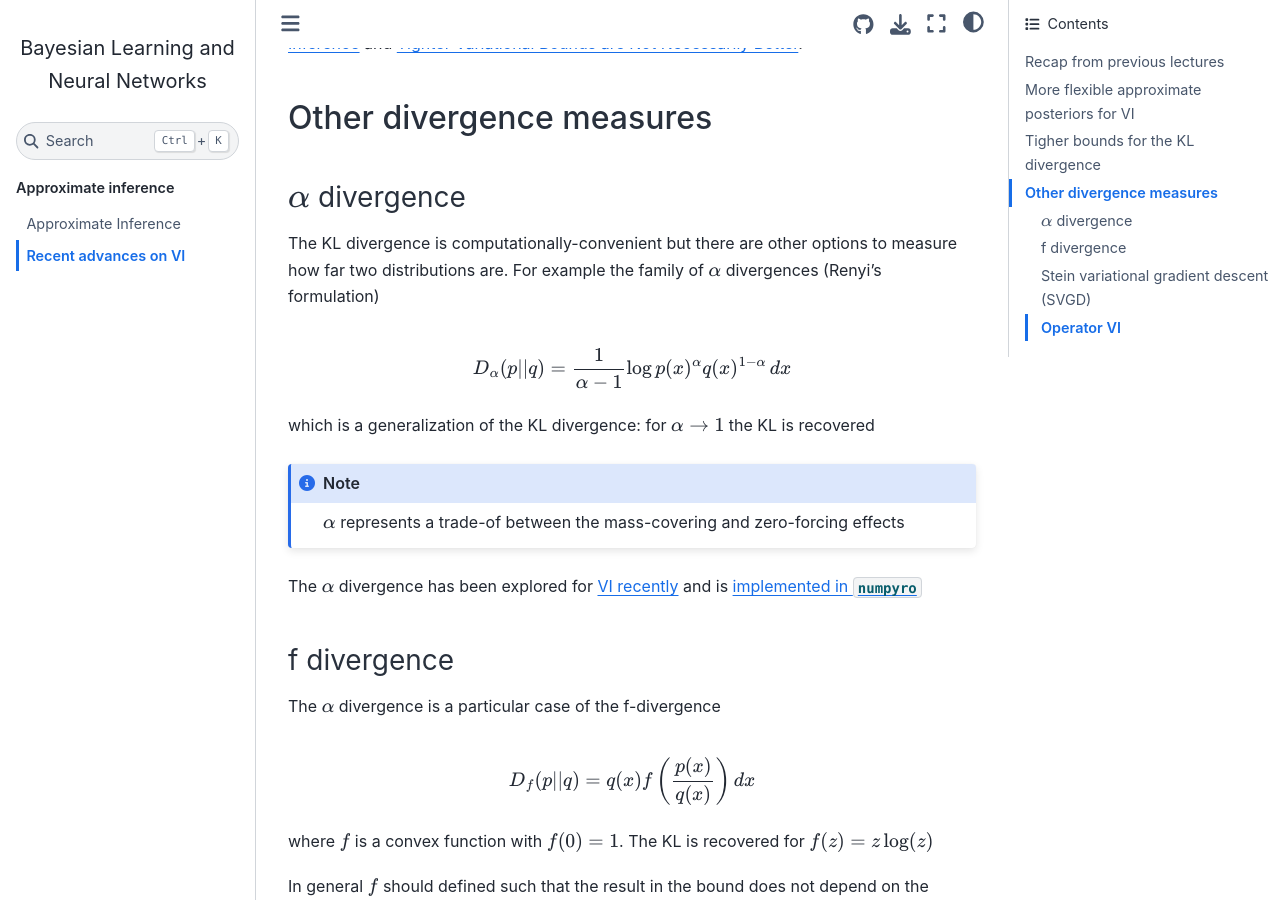
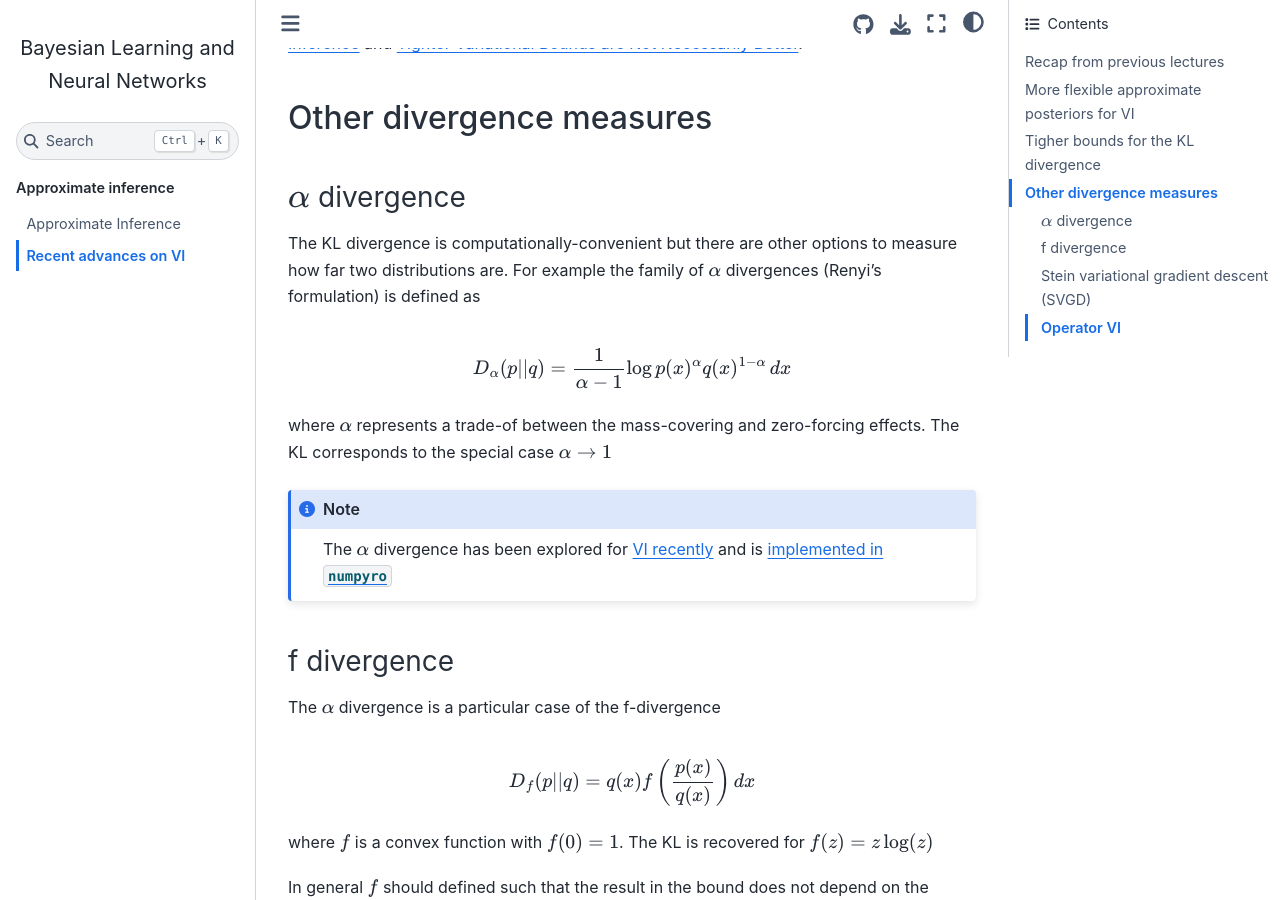
Before and after one commit to phuijse/BLNNbook, a Jupyter Book: the page built from chapters/variational/vi_advances.md, in a window 1280 px wide and 900 px high, scrolled down 3043 px. Built offline with Jupyter Book 1.0.4 settings and Sphinx 7.4.7 and the Sphinx Book theme 1.1.4, drawn with Linux system fonts in a browser that asks for light colours; pages that are not in the unit, such as notebooks, are missing from menus.

Commit message:
note that alpha is on numpyro

```diff
--- a/chapters/variational/vi_advances.md
+++ b/chapters/variational/vi_advances.md
@@ -108,21 +108,20 @@ This tighter bound [has been shown to be equivalent to using the regular bound w
 
 ### $\alpha$ divergence
 
-The KL divergence is computationally-convenient but there are other options to measure how far two distributions are. For example the family of $\alpha$ divergences (Renyi's formulation)
+The KL divergence is computationally-convenient but there are other options to measure how far two distributions are. For example the family of $\alpha$ divergences (Renyi's formulation) is defined as
 
 $$
 D_\alpha(p||q) = \frac{1}{\alpha -1} \log p(x)^\alpha q(x)^{1-\alpha} \,dx
 $$
 
-which is a generalization of the KL divergence: for $\alpha \to 1$ the KL is recovered
+where $\alpha$ represents a trade-of between the mass-covering and zero-forcing effects. The KL corresponds to the special case $\alpha \to 1$
+
 
 :::{note}
 
-$\alpha$ represents a trade-of between the mass-covering and zero-forcing effects
+The $\alpha$ divergence has been explored for [VI recently](https://arxiv.org/pdf/1511.03243.pdf) and is [implemented in `numpyro`](https://num.pyro.ai/en/latest/svi.html#numpyro.infer.elbo.RenyiELBO)
 
 :::
-
-The $\alpha$ divergence has been explored for [VI recently](https://arxiv.org/pdf/1511.03243.pdf) and is [implemented in `numpyro`](https://num.pyro.ai/en/latest/svi.html#numpyro.infer.elbo.RenyiELBO)
 
 ### f divergence
 
```
